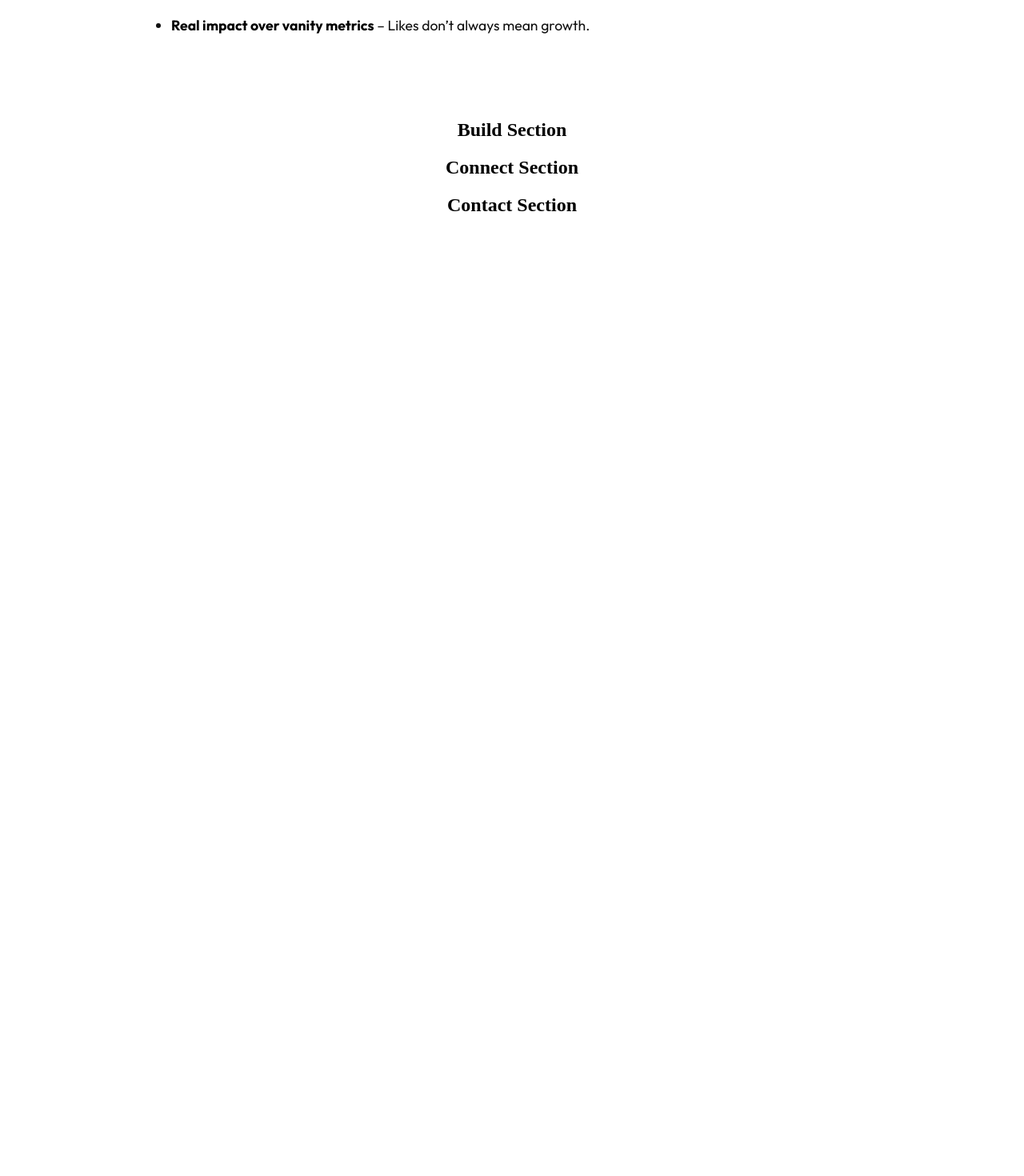
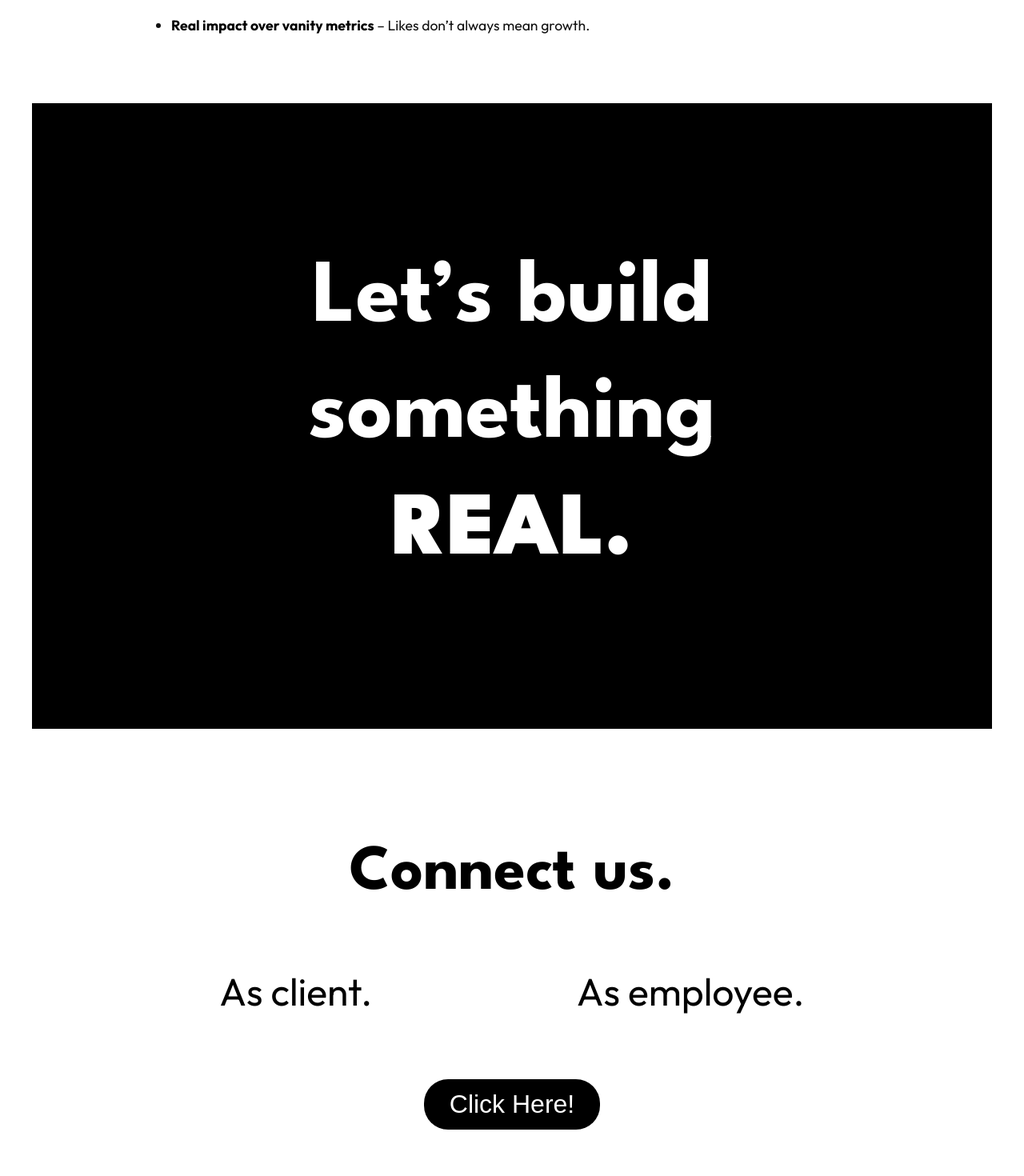
Before and after one commit to ayushthakurrrr/ash, a React (Vite) app: page / in a window 1280 px wide. Shown: the part 620-2090 px from the top of the page at 80% size. Before the commit the page ends 949 px from the top, so only its background shows below. Built offline with nearby package versions, Linux system fonts and the light colour scheme.

Commit message:
Upadate Buiild, Connect

```diff
--- a/src/components/Build.jsx
+++ b/src/components/Build.jsx
@@ -1,10 +1,28 @@
 // Example: Build.jsx
+// import React from "react";
+
+// function Build() {
+//   return (
+//     <section >
+//       <h1>Build Section</h1>
+//     </section>
+//   );
+// }
+
+// export default Build;
+
+// BuildReal.js
 import React from "react";
+import "./build.css";
+<style>
+{/* @import url('https://fonts.googleapis.com/css2?family=League+Spartan:wght@100..900&display=swap'); */}
+@import url('https://fonts.googleapis.com/css2?family=League+Spartan:wght@100..900&family=Outfit:wght@100..900&display=swap');
+</style>
 
 function Build() {
   return (
-    <section >
-      <h1>Build Section</h1>
+    <section className="build-real-section">
+      <h2 className="build-real-text">Let’s build<br />something<br /><span>REAL.</span></h2>
     </section>
   );
 }
--- a/src/components/Connect.jsx
+++ b/src/components/Connect.jsx
@@ -1,10 +1,35 @@
 // Example: Connect.jsx
+// import React from "react";
+
+// function Connect() {
+//   return (
+//     <section >
+//       <h1>Connect Section</h1>
+//     </section>
+//   );
+// }
+
+// export default Connect;
+
+// Connect.js
 import React from "react";
+import "./connect.css";
+<style>
+{/* @import url('https://fonts.googleapis.com/css2?family=League+Spartan:wght@100..900&display=swap'); */}
+@import url('https://fonts.googleapis.com/css2?family=League+Spartan:wght@100..900&family=Outfit:wght@100..900&display=swap');
+</style>
 
 function Connect() {
   return (
-    <section >
-      <h1>Connect Section</h1>
+    <section className="connect-section">
+      <div className="connect-text">
+        <p>Connect us.</p>
+        <div className="connect-roles">
+          <span>As client.</span>
+          <span>As employee.</span>
+        </div>
+        <button className="connect-button">Click Here!</button>
+      </div>
     </section>
   );
 }
--- /dev/null
+++ b/src/components/build.css
@@ -0,0 +1,38 @@
+/* buildReal.css */
+
+.build-real-section {
+    background-color: #000;
+    color: #fff;
+    padding: 5rem 1.5rem;
+    text-align: center;
+    display: flex;
+    justify-content: center;
+    align-items: center;
+  }
+
+  .build-real-text {
+    font-size: 7rem;
+    font-weight: 700;
+    line-height: 1.3;
+
+
+  font-family: "League Spartan", sans-serif;
+  font-optical-sizing: auto;
+  /* font-weight: <weight>; */
+  /* font-style: normal; */
+
+
+  }
+
+  .build-real-text span {
+    display: inline-block;
+    font-weight: 900;
+  }
+
+  /* Responsive tweaks */
+  @media (max-width: 768px) {
+    .build-real-text {
+      font-size: 2rem;
+      line-height: 1.4;
+    }
+  }
--- /dev/null
+++ b/src/components/connect.css
@@ -0,0 +1,78 @@
+/* connect.css */
+
+.connect-section {
+    background-color: #ffffff;
+    padding: 4rem 1.5rem;
+    text-align: center;
+    display: flex;
+    justify-content: center;
+    align-items: center;
+  }
+
+  .connect-text p {
+    font-size: 5rem;
+    font-weight: 700;
+    margin-bottom: 1rem;
+    color: #000;
+
+
+  font-family: "League Spartan", sans-serif;
+  font-optical-sizing: auto;
+  /* font-weight: <weight>; */
+  /* font-style: normal; */
+
+
+
+  }
+
+  .connect-roles {
+    display: flex;
+    justify-content: center;
+    gap: 16rem;
+    margin-top: 5rem;
+    margin-bottom: 5rem;
+    font-size: 3rem;
+    color: #000;
+
+    font-family: "Outfit", sans-serif;
+    font-optical-sizing: auto;
+    font-weight: 400;
+    font-style: normal;
+
+
+  }
+
+  .connect-button {
+    background-color: #000;
+    color: #fff;
+    border: none;
+    font-size: 2rem;
+    padding: 0.8rem 2rem;
+    border-radius: 30px;
+    cursor: pointer;
+    transition: background-color 0.3s ease;
+  }
+
+  .connect-button:hover {
+    background-color: #333;
+  }
+
+  /* Responsive */
+  @media (max-width: 768px) {
+    .connect-text p {
+      font-size: 4rem;
+    }
+
+    .connect-roles {
+      flex-direction: column;
+      gap: 0.8rem;
+      font-size: 2rem;
+      margin-top: 2rem;
+      margin-bottom: 2rem;
+    }
+
+    .connect-button {
+      font-size: 1.5rem;
+      padding: 0.7rem 1.8rem;
+    }
+  }
```
